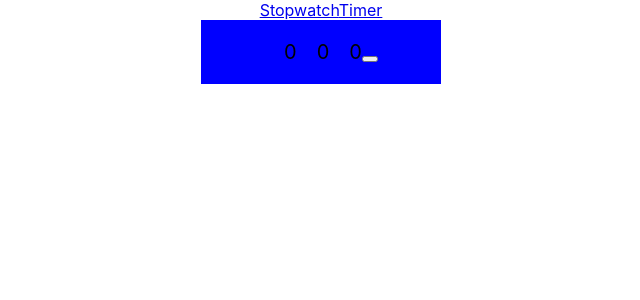
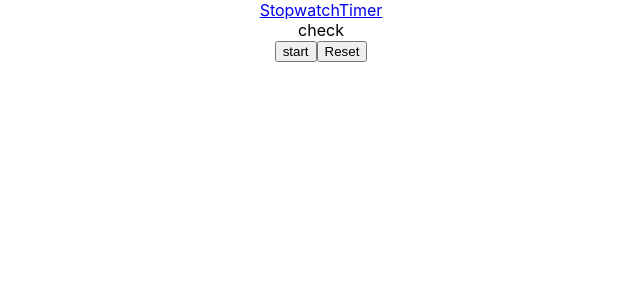
Before and after one commit to Anmolroan/Practice_projects, a React (Create React App) app in the folder stopwatch/: page /timer in a window 1280 px wide. Shown: the top 300 px of the page, without its empty margins (319-959 px from the left). Built offline with nearby package versions, Linux system fonts and the light colour scheme.

Commit message:
useref is done

```diff
--- a/stopwatch/src/components/Timer/Timer.js
+++ b/stopwatch/src/components/Timer/Timer.js
@@ -1,21 +1,52 @@
 import React from 'react'
-import {useState} from 'react'
-import Time from './Timer.styles'
+import {useState,useRef,useEffect} from 'react'
+import Time from './Timer.styles';
 function Timer() {
-    const [minute,setMinutes]= useState(0);
-    const [seconds,setSeconds]= useState(0);
-    const [hour,setHour]=useState(0);
+    // const [minute,setMinutes]= useState(0);
+    // const [seconds,setSeconds]= useState(0);
+    // const [hour,setHour]=useState(0);
+    const [value,setValue]= useState("")
+    const [value2,setValue2]= useState("")
+    const [value3,setValue3]= useState("")
+    const [set,reSet]=useState(true);
+    const inputSec =useRef(null);
+    const inputMin =useRef(null);
+    const inputHour =useRef(null);
+
   return (
+
     <div>
-    <Time>
-    <div>
-    <span>{hour}</span>
-<span>{minute}</span>
-<span>{seconds}</span>
-<button> </button>
+
+    {
+      set ?  <div>
+      check
+      {
+        inputMin.current!==null ?
+          console.log(inputMin.current.value):console.log("123")
+
+      }
+
+{/* <span>{inputHour.current.value}</span>
+<span>{inputMin.current.value}</span>
+<span>{inputSec.current.value}</span> */}
+
     </div>
-    </Time>
+    :  <div>
+      <input ref={inputHour}  value={value} onChange={(e)=>{setValue(e.target.value)}} name="hour"/>
+      <input ref={inputMin}  value={value2} onChange={(e)=>{setValue2(e.target.value)}}  name="min"/>
+      <input ref={inputSec} value={value3} onChange={(e)=>{setValue3(e.target.value)}} />
     </div>
+    }
+
+
+
+    <button  onClick ={()=>reSet(true)}> start </button>
+<button  onClick ={()=>reSet(false)}>Reset</button>
+
+
+
+    </div>
+
   )
 }
 
```
